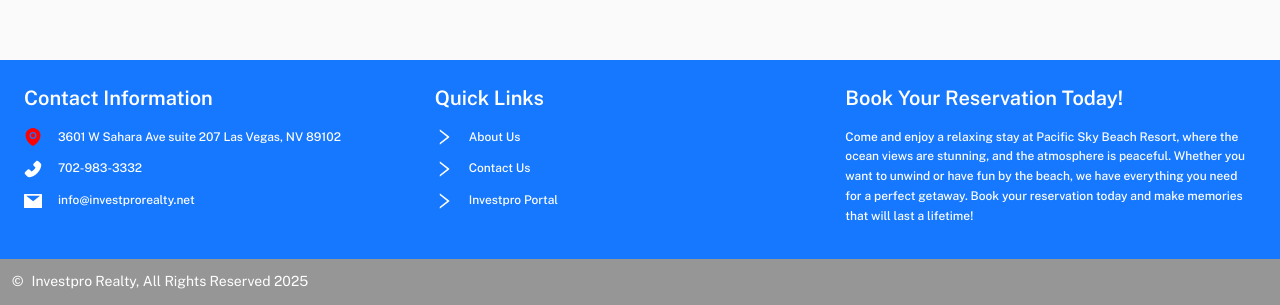
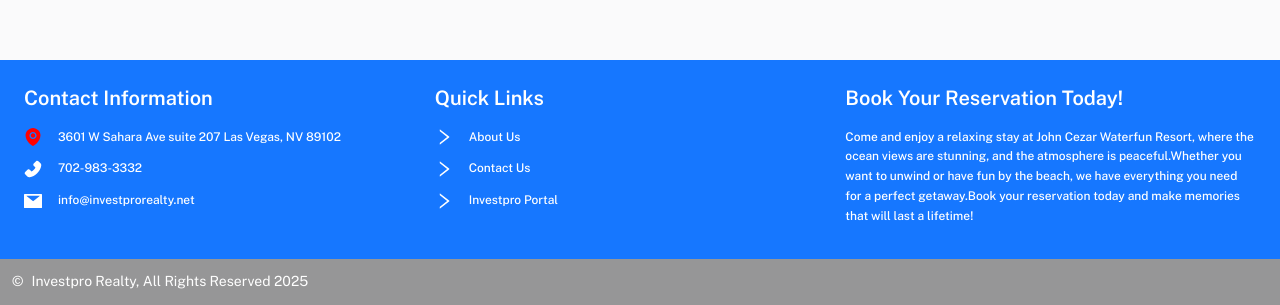
Before and after one commit to dsjc-devs/jc-waterfun-resort, a React (Vite) app in the folder client/: page / in a window 1280 px wide. Shown: the part 818-1123 px from the top of the page. Built offline with nearby package versions, Linux system fonts and the light colour scheme.

Commit message:
Merged PR 134: Cherry pick
- feat: Create Footer
- Merge branch 'jhonace-sasutona/create-footer' of https://dev.azure.com/Darryle-Environment/JC%20Waterfun%20Resort/_git/JC%20Waterfun%20Resort
- fix: Change Company Name In Footer
- fix: merge conflicts

```diff
--- a/client/src/layout/Footer.jsx
+++ b/client/src/layout/Footer.jsx
@@ -6,7 +6,7 @@ import { Grid, Typography, Stack, } from '@mui/material'
 
 import address from 'layout/footer-items/address'
 import quickLinks from 'layout/footer-items/quickLinks'
-
+import { COMPANY_NAME } from 'constants/constants.js';
 
 const Footer = () => {
 
@@ -19,7 +19,7 @@ const Footer = () => {
 
   return (
 
-<React.Fragment>
+    <React.Fragment>
       <Grid
         container
         sx={{
@@ -33,7 +33,7 @@ const Footer = () => {
           </Typography>
           {address.map((ad) => (
             <Stack key={ad.name} direction="row" alignItems="center" spacing={2} mb={1.5} >
-              {React.createElement(ad.icon, { style: { color: ad.color , fontSize: 18 } })}
+              {React.createElement(ad.icon, { style: { color: ad.color, fontSize: 18 } })}
               <Typography variant="subtitle2" color="#ffffff">
                 {ad.name}
               </Typography>
@@ -46,7 +46,7 @@ const Footer = () => {
           </Typography>
           {quickLinks.map((ql) => (
             <Stack key={ql.name} onClick={() => navigate(ql.link)} sx={{ cursor: 'pointer', ":hover": { textDecoration: 'underline #fff' } }} direction="row" alignItems="center" spacing={2} mb={1.5} >
-               {React.createElement(ql.icon, { style: { color: ql.color , fontSize: 18 } })}
+              {React.createElement(ql.icon, { style: { color: ql.color, fontSize: 18 } })}
               <Typography variant="subtitle2" color="#ffffff">
                 {ql.name}
               </Typography>
@@ -59,10 +59,10 @@ const Footer = () => {
             Book Your Reservation Today!
           </Typography>
           <Typography mb={1} variant="subtitle2" color="#ffffff">
-            Come and enjoy a relaxing stay at Pacific Sky Beach Resort, where the ocean views are stunning, and the atmosphere is peaceful. Whether you want to unwind or have fun by the beach, we have everything you need for a perfect getaway. Book your reservation today and make memories that will last a lifetime!
-          </Typography>
-        </Grid>
-      </Grid>
+            Come and enjoy a relaxing stay at {COMPANY_NAME}, where the ocean views are stunning, and the atmosphere is peaceful.Whether you want to unwind or have fun by the beach, we have everything you need for a perfect getaway.Book your reservation today and make memories that will last a lifetime!
+          </Typography >
+        </Grid >
+      </Grid >
 
       <Stack gap={1}
         sx={{
@@ -74,12 +74,12 @@ const Footer = () => {
           padding: 1.5,
         }}>
 
-        <Typography variant= 'h6' color="#ffff">©</Typography>
+        <Typography variant='h6' color="#ffff">©</Typography>
         <Typography variant='h6' color="#ffff" sx={{ cursor: 'pointer', ":hover": { textDecoration: 'underline' } }}>Investpro Realty, All Rights Reserved {currentYear} </Typography>
 
       </Stack>
 
-       </React.Fragment>
+    </React.Fragment >
 
   )
 }
```
